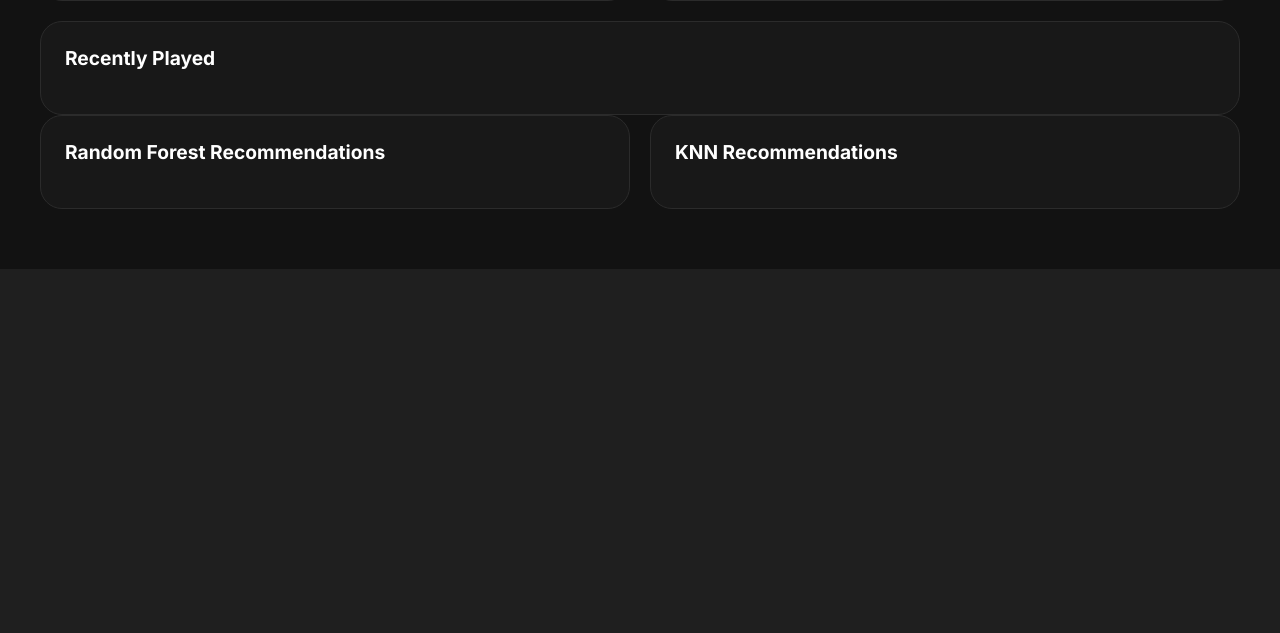
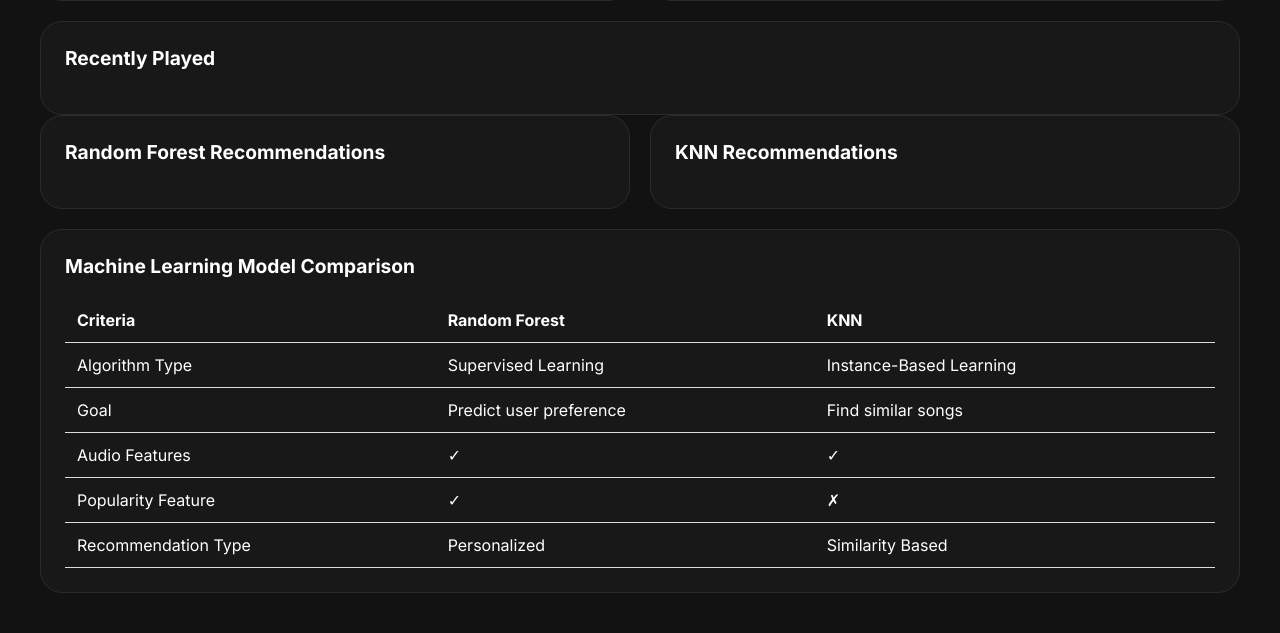
Before and after one commit to Aashna-Mukhia/Spotify-Analytics-A-Personalized-Music-Recommendation-Web-Application, a Flask app: template templates/dashboard.html in a window 1280 px wide. Shown: the part 892-1525 px from the top of the page. Before the commit the page ends 1161 px from the top, so only its background shows below. Run offline with Flask 3, Linux system fonts and the light colour scheme; the template is opened without the code that fills it, so the values that code supplies are empty; parts of the project's set-up code (start-up, migrations or seed data) failed here and were passed over.

Commit message:
modified frontpage and requirements

```diff
--- a/requirements.txt
+++ b/requirements.txt
@@ -2,3 +2,6 @@ Flask==3.0.3
 requests==2.32.3
 python-dotenv==1.0.1
 pytest==8.3.2
+pandas==2.2.2
+numpy==2.0.1
+scikit-learn==1.5.1
--- a/static/style.css
+++ b/static/style.css
@@ -367,3 +367,19 @@ canvas{
     font-weight:800;
     letter-spacing:-1px;
 }
+
+.comparison-table {
+  width: 100%;
+  border-collapse: collapse;
+}
+
+.comparison-table th,
+.comparison-table td {
+  padding: 12px;
+  text-align: left;
+  border-bottom: 1px solid #ddd;
+}
+
+.comparison-table th {
+  font-weight: bold;
+}
--- a/templates/dashboard.html
+++ b/templates/dashboard.html
@@ -222,8 +222,6 @@
 
                 <p>{{ rec.track_genre }}</p>
 
-                <p>Popularity: {{ rec.popularity }}</p>
-
             </div>
 
             {% endfor %}
@@ -234,6 +232,52 @@
 
 </section>
 
+<section class="card">
+
+  <h2>Machine Learning Model Comparison</h2>
+
+  <table class="comparison-table">
+
+      <tr>
+          <th>Criteria</th>
+          <th>Random Forest</th>
+          <th>KNN</th>
+      </tr>
+
+      <tr>
+          <td>Algorithm Type</td>
+          <td>Supervised Learning</td>
+          <td>Instance-Based Learning</td>
+      </tr>
+
+      <tr>
+          <td>Goal</td>
+          <td>Predict user preference</td>
+          <td>Find similar songs</td>
+      </tr>
+
+      <tr>
+          <td>Audio Features</td>
+          <td>✓</td>
+          <td>✓</td>
+      </tr>
+
+      <tr>
+          <td>Popularity Feature</td>
+          <td>✓</td>
+          <td>✗</td>
+      </tr>
+
+      <tr>
+          <td>Recommendation Type</td>
+          <td>Personalized</td>
+          <td>Similarity Based</td>
+      </tr>
+
+  </table>
+
+</section>
+
 
 <script id="chart-data" type="application/json">
 {{ chart_data | safe }}
```
